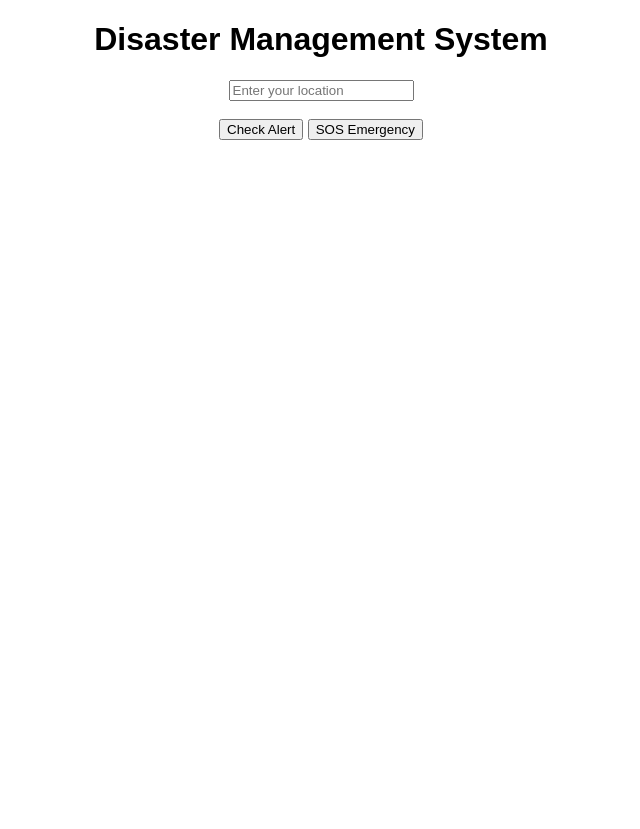
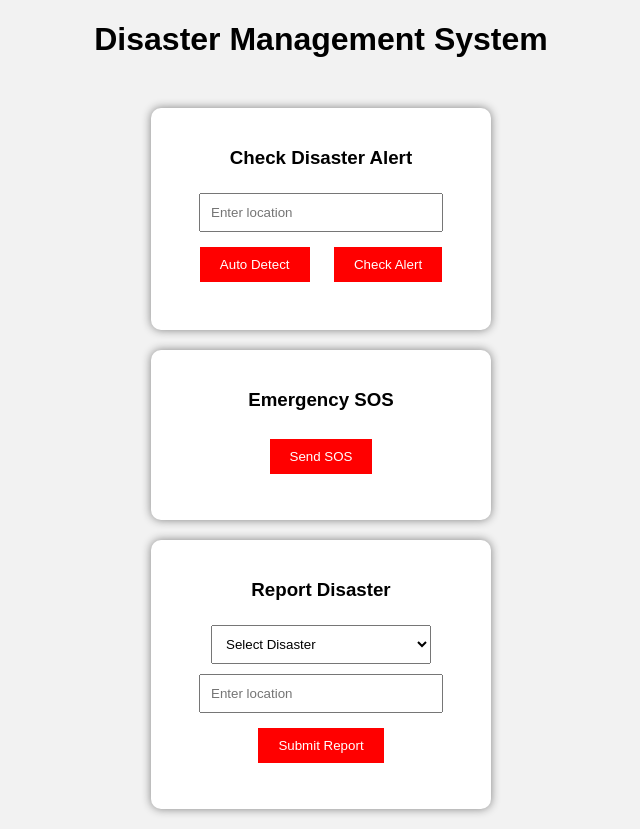
Before and after one commit to karupuvsb-afk/disaster-management-system, a plain HTML site: page index.html in a window 1280 px wide. Shown: the whole page, without its empty margins (319-959 px from the left). Before the commit the page ends 800 px from the top, so only its background shows below. Drawn offline with Linux system fonts and the light colour scheme.

Commit message:
Add files via upload

```diff
--- a/index.html
+++ b/index.html
@@ -1,21 +1,99 @@
 <!DOCTYPE html>
 <html>
 <head>
-<title>Disaster Alert System</title>
+<title>Disaster Management System</title>
+
+<style>
+body{
+font-family:Arial;
+text-align:center;
+background:#f2f2f2;
+}
+
+.container{
+margin-top:50px;
+}
+
+input, select{
+padding:10px;
+margin:5px;
+width:220px;
+}
+
+button{
+padding:10px 20px;
+margin:10px;
+background:red;
+color:white;
+border:none;
+cursor:pointer;
+}
+
+#alertBox{
+font-size:18px;
+color:blue;
+}
+
+.box{
+background:white;
+padding:20px;
+margin:20px auto;
+width:300px;
+border-radius:10px;
+box-shadow:0 0 10px gray;
+}
+</style>
+
 </head>
 
-<body style="text-align:center; font-family:Arial;">
+<body>
 
 <h1>Disaster Management System</h1>
 
-<input type="text" id="location" placeholder="Enter your location">
+<div class="container">
 
-<br><br>
+<!-- Alert Section -->
+<div class="box">
+<h3>Check Disaster Alert</h3>
+<input type="text" id="location" placeholder="Enter location">
+<br>
+<button onclick="getLocation()">Auto Detect</button>
+<button onclick="checkAlert()">Check Alert</button>
+<p id="alertBox"></p>
+</div>
 
-<button onclick="checkAlert()">Check Alert</button>
-<button onclick="sendSOS()">SOS Emergency</button>
+<!-- SOS Section -->
+<div class="box">
+<h3>Emergency SOS</h3>
+<button onclick="sendSOS()">Send SOS</button>
+<p id="sosMsg"></p>
+</div>
 
-<h3 id="alertBox"></h3>
+<!-- Report Section -->
+<div class="box">
+<h3>Report Disaster</h3>
+
+<select id="type">
+<option value="">Select Disaster</option>
+<option>Flood</option>
+<option>Fire</option>
+<option>Earthquake</option>
+<option>Cyclone</option>
+</select>
+
+<br>
+
+<input type="text" id="reportLocation" placeholder="Enter location">
+
+<br>
+
+<button onclick="submitReport()">Submit Report</button>
+
+<p id="reportMsg"></p>
+
+</div>
+
+</div>
 
 <script src="script.js"></script>
 
```
